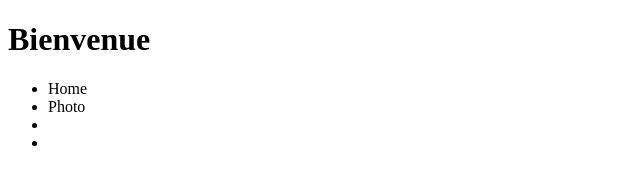
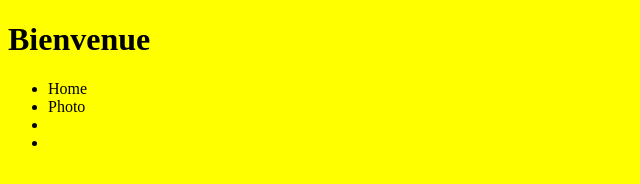
Before and after one commit to matteorigaud/TEST, a plain HTML site: page index.html in a window 1280 px wide. Shown: the whole page, without its empty margins (0-640 px from the left). Drawn offline with Linux system fonts and the light colour scheme.

Commit message:
ajout d'une couleur de fond

```diff
--- a/index.html
+++ b/index.html
@@ -5,6 +5,7 @@
     <meta http-equiv="X-UA-Compatible" content="IE=edge">
     <meta name="viewport" content="width=device-width, initial-scale=1.0">
     <title>Document</title>
+    <link rel="stylesheet" href="style.css">
 </head>
 <body>
     <h1>Bienvenue</h1>
@@ -18,5 +19,6 @@
         </ul>
     </nav>
 
+
 </body>
 </html>
--- a/style.css
+++ b/style.css
@@ -1,3 +1,3 @@
-h1{
-    color: blue;
+body{
+    background-color: yellow;
 }
```
